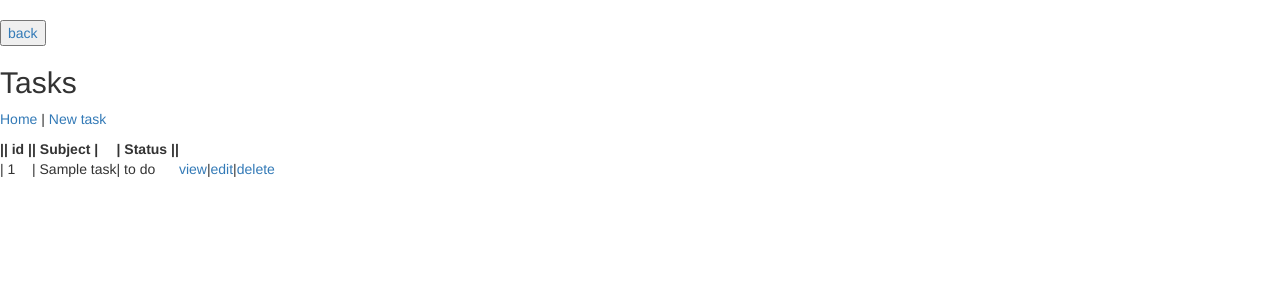
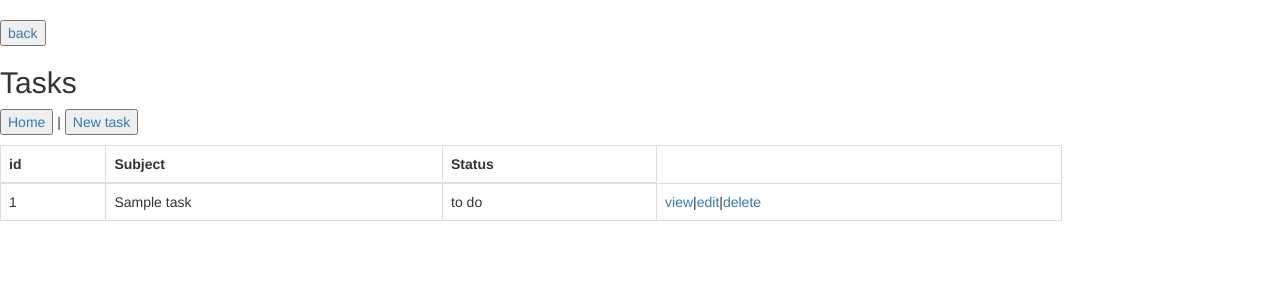
Before and after one commit to harshabaddam/task_manager, a Django app: page /tasks/list/ in a window 1280 px wide. Shown: the part 50-350 px from the top of the page. Run offline with Django 3.2, Linux system fonts and the light colour scheme; a user stored in the database is signed in; tables that the repository leaves empty hold one stand-in row (values such as "Sample post"); some libraries are stand-ins or nearby versions.

Commit message:
updating the list template

```diff
--- a/src/templates/tasks/list.html
+++ b/src/templates/tasks/list.html
@@ -7,24 +7,36 @@
 {% block content %}
     <a href="{{request.META.HTTP_REFERER}}"><button>back</button></a>
     <h2>Tasks</h2>
-    <p><a href="{% url 'home' %}">Home</a> | <a href="{% url 'tasks:new' %}">New task</a></p>
-    <table>
+    <p><a href="{% url 'home' %}"><button>Home</button></a> | <a href="{% url 'tasks:new' %}"><button>New task</button></a></p>
+    <div class="row">
+        <div class="col-lg-10">
+            <div class="card">
+                <div class="card-body">
+                    <div class="table-responsive">
+                        <table class="table table-bordered table-hover">
                             <thead>
                                 <tr>
-                <th>|| id | </th>
-                <th>| Subject | </th>
-                <th>| Status || </th>
+                                     <th>id </th>
+                                     <th>Subject</th>
+                                     <th>Status</th>
                                 </tr>
                             </thead>
                             <tbody>
                                 {% for each_task in object_list %}
                                     <tr>
-                <td>| {{ each_task.id }} </td>
-                <td>| {{ each_task.subject }} </td>
-                <td>| {{ each_task.status }} </td>
+                                        <td>{{ each_task.id }}</td>
+                                        <td>{{ each_task.subject }}</td>
+                                        <td>{{ each_task.status }}</td>
                                         <td><a href="{% url 'tasks:view' each_task.id %}">view</a>|<a href="{% url 'tasks:update' each_task.id %}">edit</a>|<a href="{% url 'tasks:delete' each_task.id %}">delete</a></td>
                                     </tr>
+                                {% empty %}
+                                    <li>No tasks are created yet.</li>
                                 {% endfor %}
                             </tbody>
                         </table>
+                    </div>
+                </div>
+            </div>
+        </div>
+    </div>
 {% endblock %}
```
Lines whose indentation alone changed are shown as unchanged.
